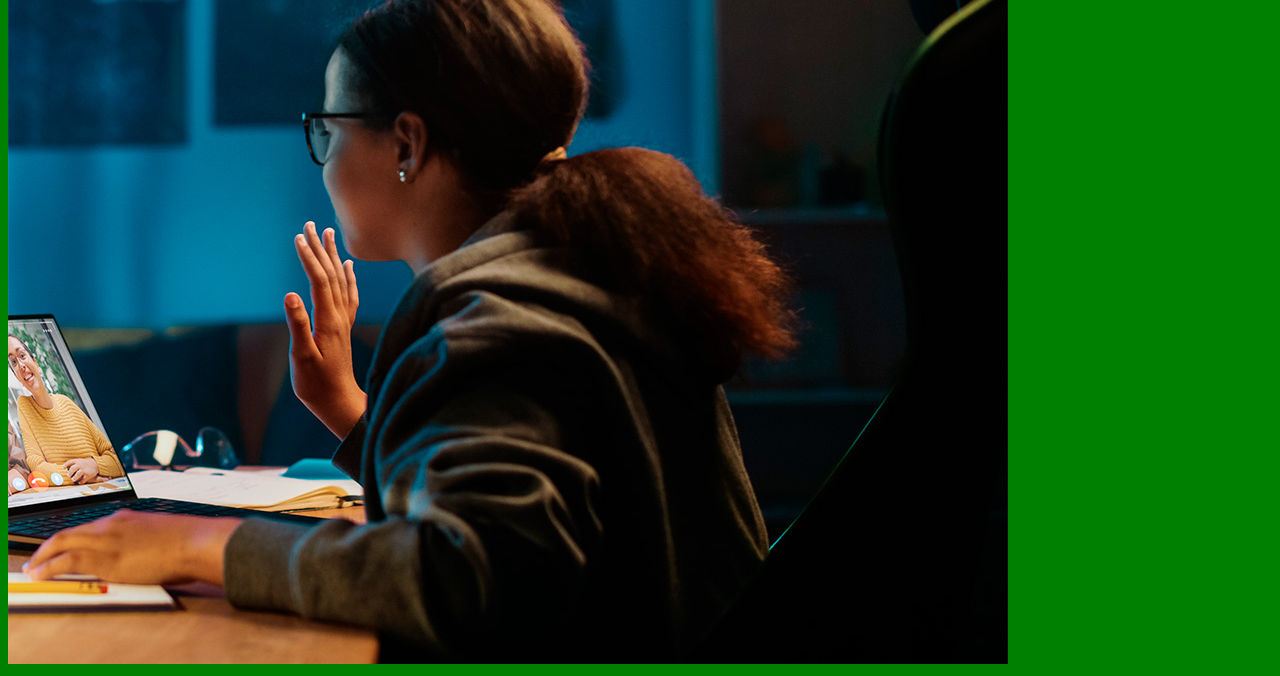
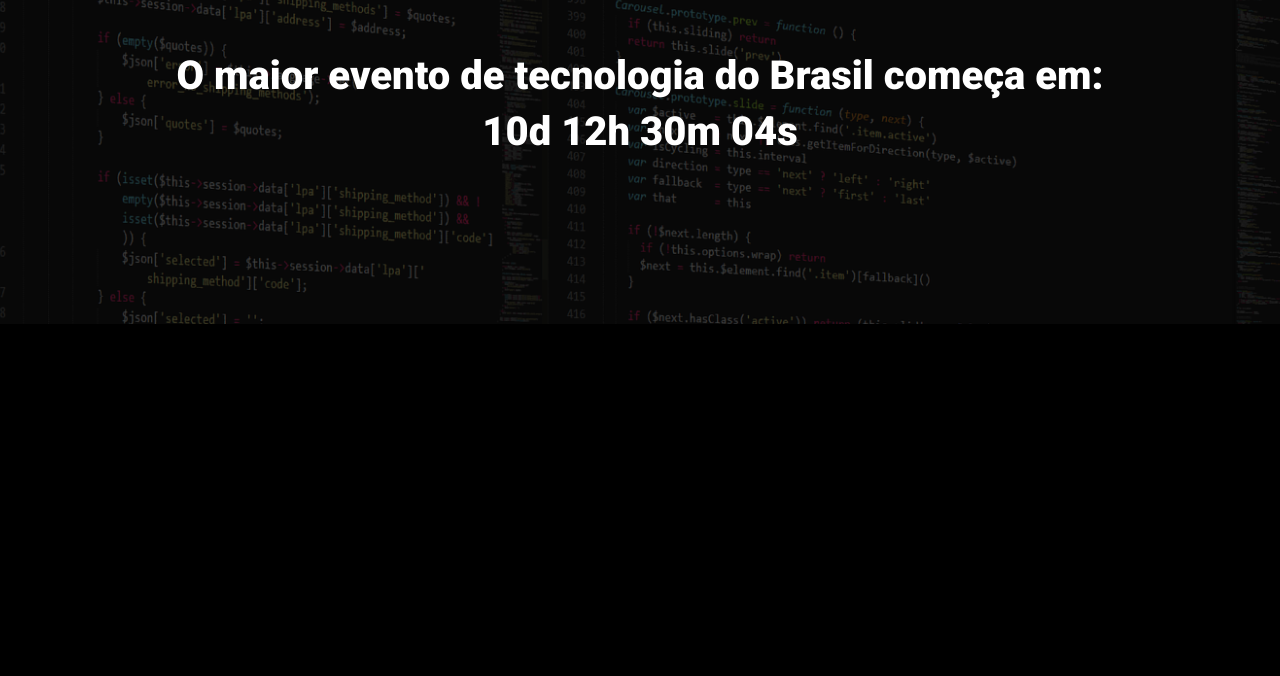
Before and after one commit to Brunofas1983/Ebac_tech_talk, a website built with Parcel: page src/index.html in a window 1280 px wide. Shown: the part 164-840 px from the top of the page. After the commit the page ends 800 px from the top, so only its background shows below. Built offline with nearby package versions, Linux system fonts and the light colour scheme.

Commit message:
Criando o hero

```diff
--- a/src/index.html
+++ b/src/index.html
@@ -3,13 +3,21 @@
 <head>
     <meta charset="UTF-8">
     <meta name="viewport" content="width=device-width, initial-scale=1.0">
+    <link rel="preconnect" href="https://fonts.googleapis.com">
+    <link rel="preconnect" href="https://fonts.gstatic.com" crossorigin>
+    <link href="https://fonts.googleapis.com/css2?family=Roboto:ital,wght@0,100;0,300;0,400;0,500;0,700;0,900;1,100;1,300;1,400;1,500;1,700;1,900&display=swap" rel="stylesheet">
     <link rel="stylesheet" href="styles/style.scss">
     <title>Parcel</title>
 </head>
 <body>
-    <h1>Olá Mundo</h1>
-    <img src="images/backend.png" alt="">
-
+    <header class="hero">
+        <div class="container">
+            <img class="hero__logo" src="./images/ebac_logo.svg" alt="">
+            <p class="hero__text">
+                O maior evento de tecnologia do Brasil começa em: 10d 12h 30m 04s
+            </p>
+        </div>
+    </header>
     <!--Java--Scripts-->
     <script src="scripts/main.js"></script>
 </body>
--- /dev/null
+++ b/src/styles/_hero.scss
@@ -0,0 +1,54 @@
+.hero {
+    padding-top: 64px;
+    padding-bottom: 100px;
+    background-image: url(../images/fundo.png);
+    background-position: center;
+    background-repeat: no-repeat;
+    background-size: cover;
+    position: relative;
+
+    .container {
+        position: relative;
+    }
+
+
+    &::before {
+        position: absolute;
+        top: 0;
+        left: 0;
+        width: 100%;
+        height: 100%;
+        content: '';
+        background-color: #000;
+        opacity: .7;
+    }
+
+    &__text {
+        margin-top: 64px;
+        margin-bottom: 64px;
+        text-align: center;
+        font-size: 40px;
+        font-weight: 800;
+        line-height: 56px;
+    }
+
+    &__logo {
+        margin: 0 auto;
+        display: block;
+        height: 84px;
+    }
+
+    @media (max-width: 640px) {
+        padding: 40px 0;
+
+        &__logo {
+            height: 54px;
+        }
+
+        &__text {
+            font-size: 25px;
+            line-height: 30px;
+            margin: 44px 0;
+        }
+    }
+}
--- a/src/styles/style.scss
+++ b/src/styles/style.scss
@@ -1,3 +1,32 @@
+@use 'hero';
+
+
+* {
+    margin: 0;
+    padding: 0;
+    box-sizing: border-box;
+    font-family: "Roboto", sans-serif;
+    color: #fff;
+}
+
 body {
-    background-color: green;
+    background-color: #000;
 }
+
+.container {
+    max-width: 960px;
+    width: 100%;
+    margin: 0 auto;
+
+    @media (max-width: 640px) {
+        .container {
+            max-width: 80%;
+        }
+    }
+
+    @media (max-width: 1024px) {
+        .container {
+            max-width: 90%;
+        }
+    }
+}
```
